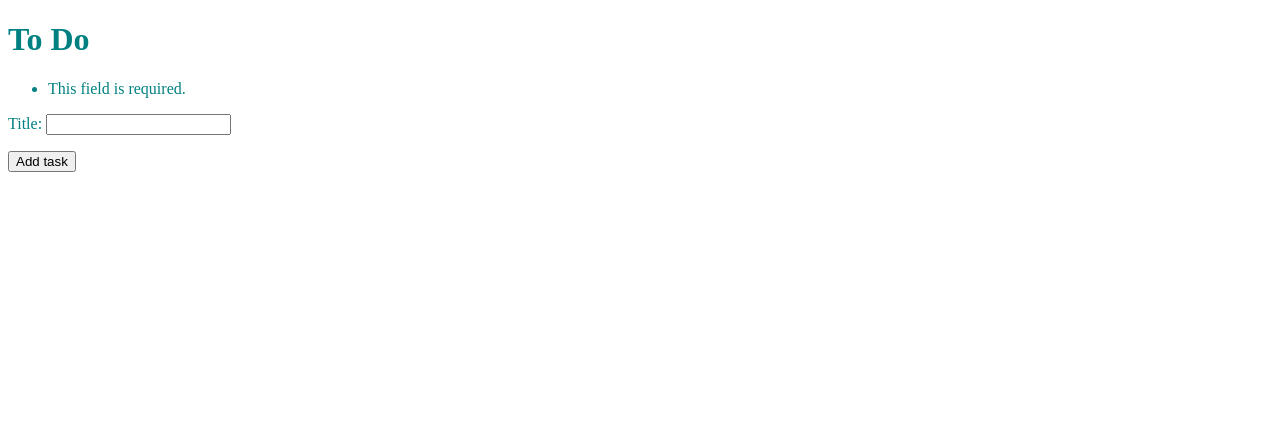
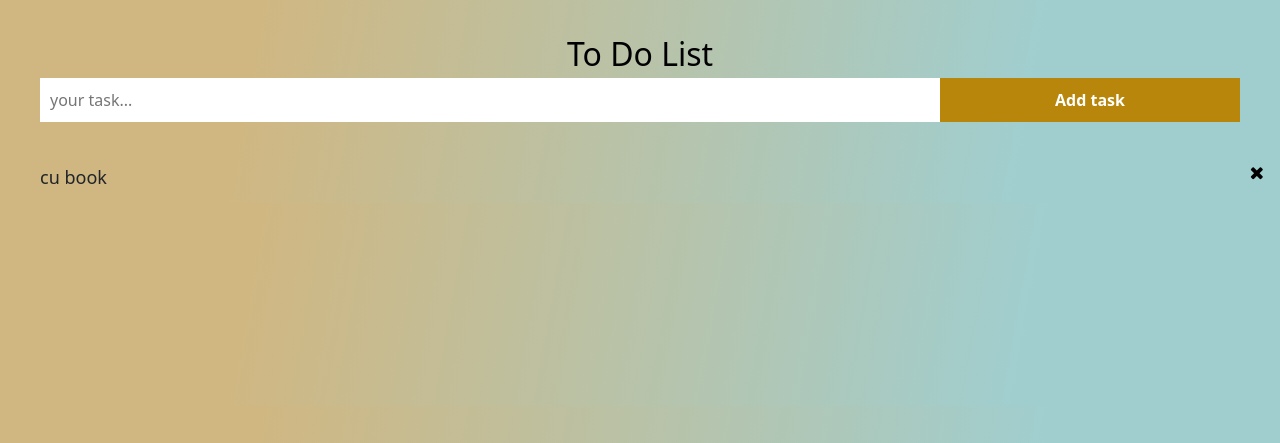
Before and after one commit to shamsuchoyimadathil/Todo_app_django, a Django app: page / in a window 1280 px wide. Shown: the top 443 px of the page. Run offline with Django 3.2, Linux system fonts and the light colour scheme; data comes from the database, SQL or seed files in the repository; both versions use the stored data as it was after the commit.

Commit message:
completed css, completed adding deleting things

```diff
--- a/app/forms.py
+++ b/app/forms.py
@@ -1,7 +1,11 @@
 from django import forms
+from django.forms import widgets
 from . import models
 
 class MainForm(forms.ModelForm):
     class Meta:
         model = models.Main
         fields = "__all__"
+        widgets = {
+            'title':forms.TextInput(attrs={'placeholder':'your task...'})
+        }
--- a/app/static/css/index.css
+++ b/app/static/css/index.css
@@ -1,3 +1,129 @@
-body{
-    color: teal;
-}
+body {
+    margin: 0;
+    min-width: 250px;
+    background: linear-gradient(100deg, #d0b782 20%, #a0cecf 80%);
+    background-size: cover;
+  }
+
+  /* Include the padding and border in an element's total width and height */
+  * {
+    box-sizing: border-box;
+  }
+
+  /* Remove margins and padding from the list */
+  ul {
+    margin: 0;
+    padding: 0;
+  }
+
+  /* Style the list items */
+  ul li {
+    cursor: pointer;
+    position: relative;
+    padding: 12px 8px 12px 40px;
+    list-style-type: none;
+    font-size: 18px;
+    transition: 0.2s;
+
+    /* make the list items unselectable */
+    -webkit-user-select: none;
+    -moz-user-select: none;
+    -ms-user-select: none;
+    user-select: none;
+  }
+
+
+
+  /*  background-color on hover */
+  ul li:hover {
+    background: linear-gradient(100deg, #bea05f 20%, #6dbdbe 80%);
+  }
+
+
+
+  /* When clicked on, add a background color and strike out text */
+  ul li.checked {
+    color: rgb(218, 25, 25);
+    text-decoration: line-through;
+  }
+
+  /* Add a "checked" mark when clicked on */
+  ul li.checked::before {
+    content: '';
+    position: absolute;
+    border-color: rgb(216, 12, 12);
+    border-style: solid;
+    border-width: 0 2px 2px 0;
+    top: 15px;
+    left: 16px;
+    transform: rotate(45deg);
+    height: 15px;
+    width: 7px;
+  }
+
+  /* Style the close button */
+  .close {
+    position: absolute;
+    right: 0;
+    top: 0;
+    padding: 12px 16px 12px 16px;
+    color: black;
+
+  }
+
+  .close:hover {
+    color:white;
+    background-color: red;
+  }
+
+  /* Style the header */
+  .header {
+    /* background-color: #f44336; */
+
+    padding: 30px 40px;
+    color: black;
+    text-align: center;
+  }
+
+  /* Clear floats after the header */
+  .header:after {
+    content: "";
+    display: table;
+    clear: both;
+  }
+
+  /* Style the input */
+  input {
+    margin: 0;
+    border: none;
+    border-radius: 0;
+    width: 75%;
+    padding: 10px;
+    float: left;
+    font-size: 16px;
+  }
+
+  /* Style the "Add" button */
+  .addBtn {
+    padding: 10px;
+    width: 25%;
+    background: #B8860B;
+    color: white;
+    float: left;
+    text-align: center;
+    font-size: 16px;
+    font-weight: 700;
+    cursor: pointer;
+    transition: 0.3s;
+    border-radius: 0;
+    border: none;
+  }
+
+  .addBtn:hover {
+    background-color:#c7a03e;
+    color: white ;
+  }
+
+  .container{
+    max-width: 300px;
+  }
--- a/app/static/js/index.js
+++ b/app/static/js/index.js
@@ -0,0 +1,6 @@
+var list = document.querySelector('ul');
+list.addEventListener('click', function(ev) {
+  if (ev.target.tagName === 'LI') {
+    ev.target.classList.toggle('checked');
+  }
+}, false);
--- a/app/templates/index.html
+++ b/app/templates/index.html
@@ -9,14 +9,23 @@
 
 {% comment %} Main body {% endcomment %}
 {% block content %}
-
-    <h1>To Do</h1>
-
     <form action="" method="POST">
         {% csrf_token %}
-        {{form.as_p}}
-    <button type="submit">Add task</button>
+        <div id='myDIV' class='header'>
+            <h2 style="margin:5px">To Do List</h2>
+            <div>{{form.title}}</div>
+            <button type="submit" class="addBtn">Add task</button>
+        </div>
+
     </form>
+{% comment %} {% url 'delete' a.pk %} {% endcomment %}
+    <ul id="myUL">
+        {% for a in alltasks %}
+            <li>{{a}} <a href="{% url 'delete' a.pk %}"> <i class="fa fa-times close"></i> </a> </li>
+        {% endfor %}
+    </ul>
+
+
 
 {% endblock content %}
 
--- a/app/urls.py
+++ b/app/urls.py
@@ -2,5 +2,7 @@ from django.urls import path
 from . import views
 
 urlpatterns = [
-    path("",views.index , name="index")
+    path("",views.index , name="index"),
+    #path("delete/<int:pk>",views.DeleteTask.as_view() , name="delete"),
+    path("delete/<int:id>",views.delete,name="delete")
 ]
--- a/app/views.py
+++ b/app/views.py
@@ -1,15 +1,42 @@
-from django.shortcuts import render
+from django.http.response import HttpResponseRedirect
+from django.shortcuts import get_object_or_404, redirect, render
+from django.views.generic.edit import DeleteView
+from django.urls import reverse_lazy
 
 from . import forms
+from . import models
 
 #for main page ,
 def index(request):
     context = {}
+
     form = forms.MainForm(request.POST)
+    alltasks = models.Main.objects.all()
+    #deletetask = models.Main.objects.filter(pk=id).delete()
+
+
     if form.is_valid():
-        form.save()
+        cleaned_data = form.cleaned_data
+        data = models.Main(title = cleaned_data['title'])
+        data.save()
+        return HttpResponseRedirect('/')
+    else:
+        form = forms.MainForm()
 
     context['form'] = form
+    context['alltasks'] = alltasks
+    #context['deletetask'] = deletetask
+
+    return render (request,"index.html",context)
 
 
-    return render (request,"index.html",context)
+def delete(request,id):
+    delete_task = get_object_or_404(models.Main,pk=id).delete()
+    return redirect("/")
+
+
+
+# class DeleteTask(DeleteView):
+#     model = models.Main
+#     template_name = "index.html"
+#     success_url = "/"
--- a/templates/base.html
+++ b/templates/base.html
@@ -4,15 +4,32 @@
     <meta charset="UTF-8">
     <meta http-equiv="X-UA-Compatible" content="IE=edge">
     <meta name="viewport" content="width=device-width, initial-scale=1.0">
+
     {% comment %} title {% endcomment %}
     <title>{% block title %}{% endblock title %}</title>
+
+    {% comment %} bootstrap css {% endcomment %}
+    <link href="https://cdn.jsdelivr.net/npm/bootstrap@5.0.2/dist/css/bootstrap.min.css" rel="stylesheet"
+        integrity="sha384-EVSTQN3/azprG1Anm3QDgpJLIm9Nao0Yz1ztcQTwFspd3yD65VohhpuuCOmLASjC" crossorigin="anonymous">
+
+    {% comment %} font-awesome {% endcomment %}
+    <link rel="stylesheet" href="https://cdnjs.cloudflare.com/ajax/libs/font-awesome/4.7.0/css/font-awesome.min.css">
+
     {% comment %} css {% endcomment %}
     <link rel="stylesheet" href="{% block css %}{% endblock css %}">
+
 </head>
 <body>
+
     {% comment %} main body {% endcomment %}
     {% block content %}{% endblock content %}
+
+    {% comment %} bootstrap js {% endcomment %}
+    <script src="https://cdn.jsdelivr.net/npm/bootstrap@5.0.2/dist/js/bootstrap.bundle.min.js"
+        integrity="sha384-MrcW6ZMFYlzcLA8Nl+NtUVF0sA7MsXsP1UyJoMp4YLEuNSfAP+JcXn/tWtIaxVXM" crossorigin="anonymous"></script>
+
     {% comment %} javascript {% endcomment %}
     <script src="{% block js %}{% endblock js %}"></script>
+
 </body>
 </html>
```
Also changed, not shown: app/migrations/0001_initial.py, db.sqlite3, 1 other file.
